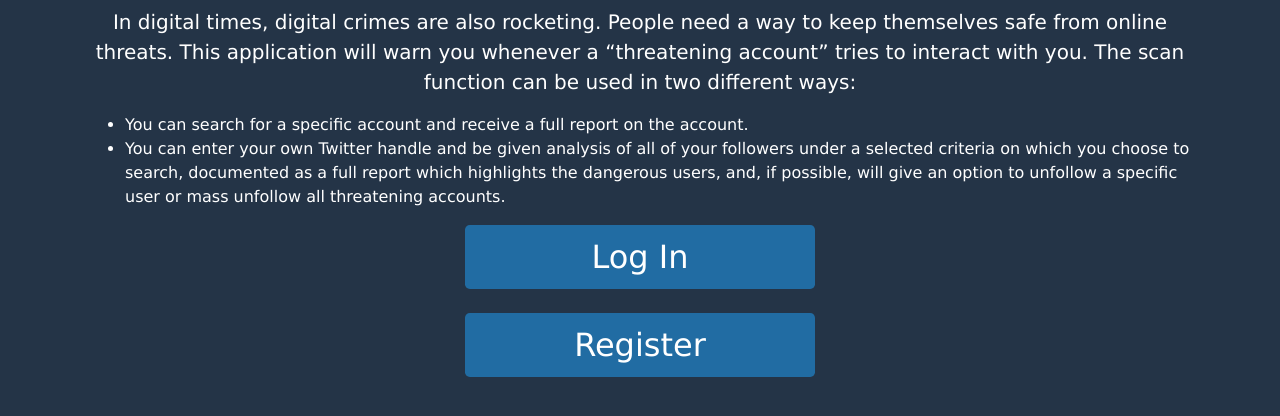
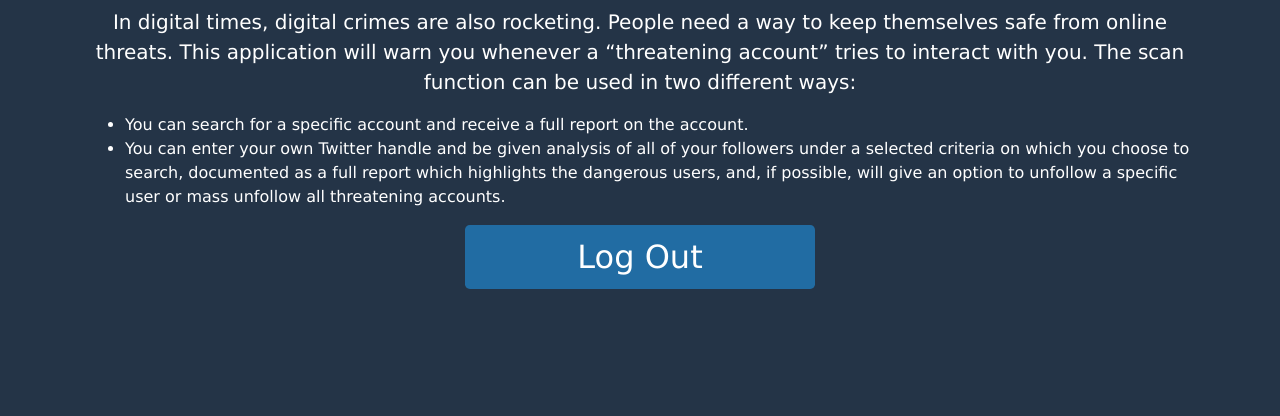
Before and after one commit to pkia/Twitter_Threat_Scanner, a Flask app: page / in a window 1280 px wide. Shown: the part 261-677 px from the top of the page. Run offline with Flask 2, Linux system fonts and the light colour scheme; the visitor is signed in with stand-in values (Sample User, id 1); parts of the project's set-up code (start-up, migrations or seed data) failed here and were passed over; some libraries are stand-ins or nearby versions.

Commit message:
added login requirements to gain access

```diff
--- a/webapp/templates/index.html
+++ b/webapp/templates/index.html
@@ -28,14 +28,13 @@
                 </p>
             </div>
         </div>
-        <div class="row justify-content-center mb-4">
-            <div class="col-4">
-                <a class="btn btn-primary btn-lg btn-block" type="button" href="#">Log In</a>
-            </div>
-        </div>
         <div class="row justify-content-center">
             <div class="col-4">
-                <a class="btn btn-primary btn-lg btn-block" type="button" href="#">Register</a>
+                {% if current_user.is_authenticated %}
+                    <a class="btn btn-primary btn-lg btn-block" type="button" href="{{url_for('logout')}}">Log Out</a>
+                {% else %}
+                    <a class="btn btn-primary btn-lg btn-block" type="button" href="{{url_for('login')}}">Log In</a>
+                {% endif %}
             </div>
         </div>
     </div>
--- a/webapp/views.py
+++ b/webapp/views.py
@@ -50,6 +50,7 @@ def logout():
 
 
 @app.route("/scan", methods=["GET", "POST"])
+@login_required
 def scan():
 
     scan_all_form = ScanForm1()
@@ -115,6 +116,7 @@ def scan_all(username, follower_count):
 
 
 @app.route("/report", methods=["GET", "POST"])
+@login_required
 def report():
     form = ReportForm()
     if form.validate_on_submit():
@@ -135,6 +137,7 @@ def report():
 
 
 @app.route("/database", methods=["GET", "POST"])
+@login_required
 def database():
     form = SearchForm()
     if form.validate_on_submit():
```
Also changed, not shown: webapp/__init__.py (+4 -4 lines).
